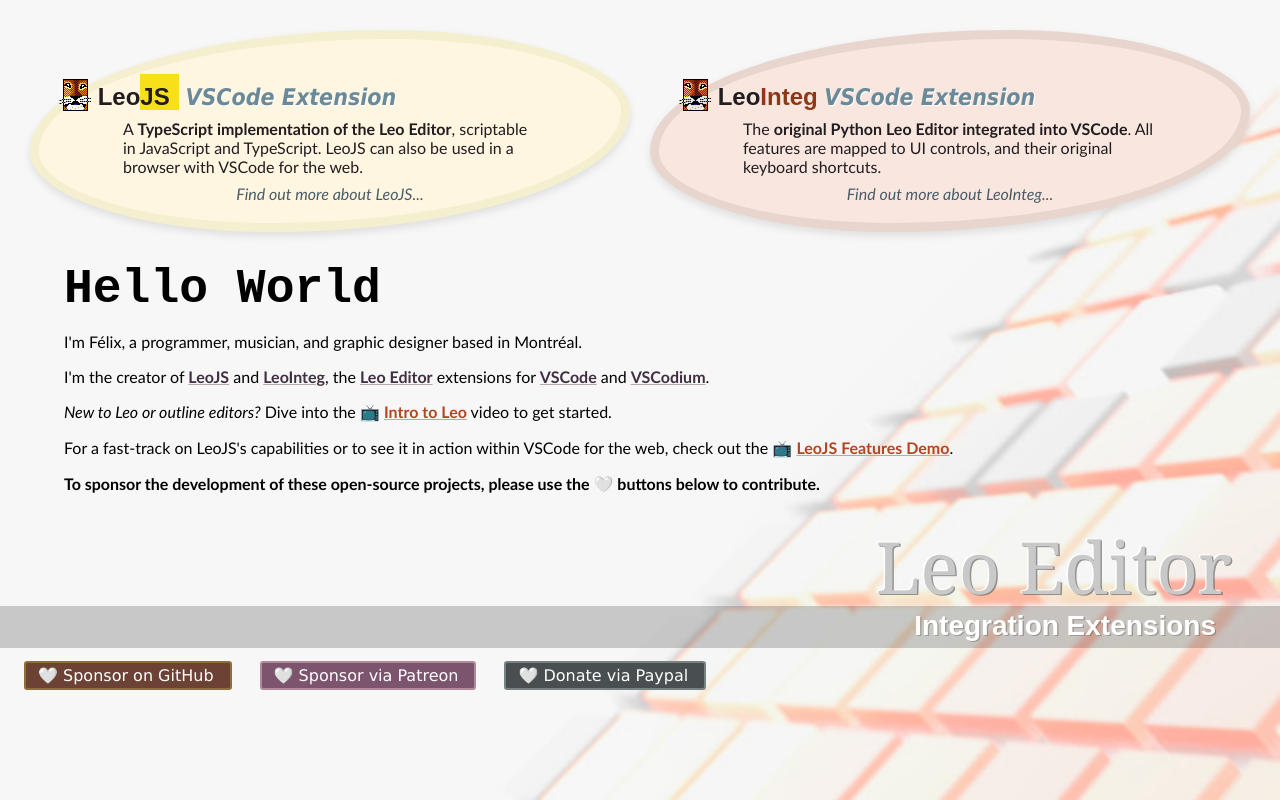
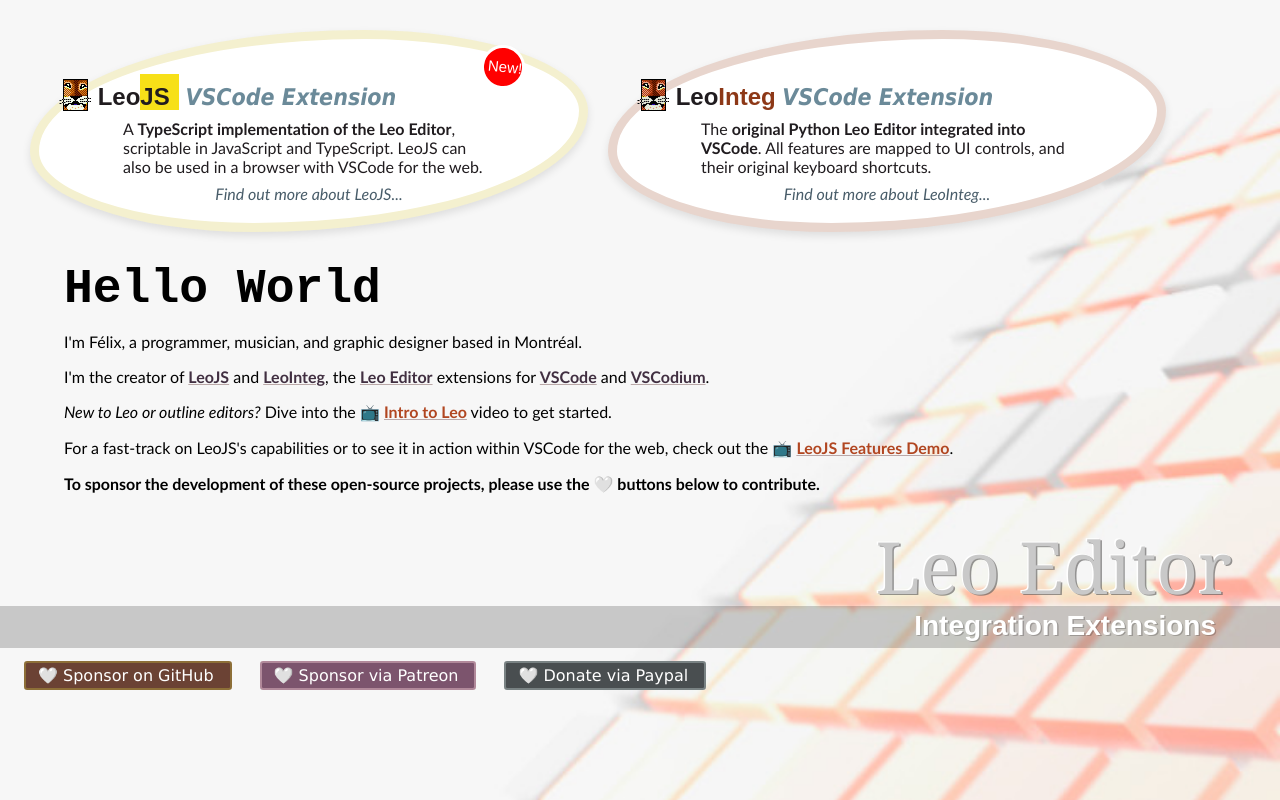
Before and after one commit to boltex/boltex.github.io, a plain HTML site: page index.html in a window 1280 px wide. Drawn offline with Linux system fonts and the light colour scheme.

Commit message:
Added 'new' badge and improved colors & styling.

```diff
--- a/index.html
+++ b/index.html
@@ -31,6 +31,7 @@
 
     <a class="column-link column-leojs" href="https://boltex.github.io/leojs/" target="_blank"
       title="Find out more about LeoJS">
+      <div class="badge-new">New!</div>
       <h2><img class="leo-32" src="/leojs32px.png" alt="LeoJS"> Leo<span class="js-logo">JS</span> <span
           class="subtitle">VSCode&nbsp;Extension</span></h2>
       <p>A <strong>TypeScript implementation of the Leo&nbsp;Editor</strong>, scriptable in
--- a/style.css
+++ b/style.css
@@ -288,6 +288,7 @@ p {
 }
 
 a.column-link {
+  max-width: 500px;
   text-decoration: none;
   color: #201c1f;
   position: relative;
@@ -295,10 +296,8 @@ a.column-link {
   background-image: url("/banner-blur-narrow-trans.png");
   background-repeat: no-repeat;
   background-position: left 800px center;
-
   transition: transform 0.1s ease-in-out, background-position 0.2s ease-in-out,
     background-color 0.5s;
-
   flex: 1;
   margin: 10px;
   padding: 20px;
@@ -330,14 +329,15 @@ a.column-link p {
 }
 a.column-link h2 {
   margin-bottom: 0.5rem;
+  position: relative;
 }
 
 .column-leojs {
-  background-color: #fff6e1;
+  background-color: white;
   border: 9px solid #f4f0cf;
 }
 .column-leointeg {
-  background-color: #f9e7df;
+  background-color: white;
   border: 9px solid #e8d5cd;
 }
 .leo-32 {
@@ -365,7 +365,6 @@ a.column-link h2 {
 
 .top-row {
   display: flex;
-  justify-content: space-between;
   padding: 20px;
 }
 
@@ -397,6 +396,27 @@ img.video:hover {
   opacity: 1;
   z-index: 2;
   transform: scale(1.2);
+}
+
+.badge-new {
+  position: absolute;
+  background-color: red;
+  color: white;
+
+  right: 10%;
+  top: 6px;
+
+  height: 30px;
+  width: 30px;
+
+  padding: 4px 4px;
+  font-size: 15px;
+  line-height: 29px;
+  text-align: center;
+  border-radius: 50%;
+  transform: rotate(6deg);
+  font-family: "Franklin Gothic Medium", "Arial Narrow", Arial, sans-serif;
+  border: 3px solid white;
 }
 
 /* Responsive design */
```
Also changed, not shown: 1 other file.
